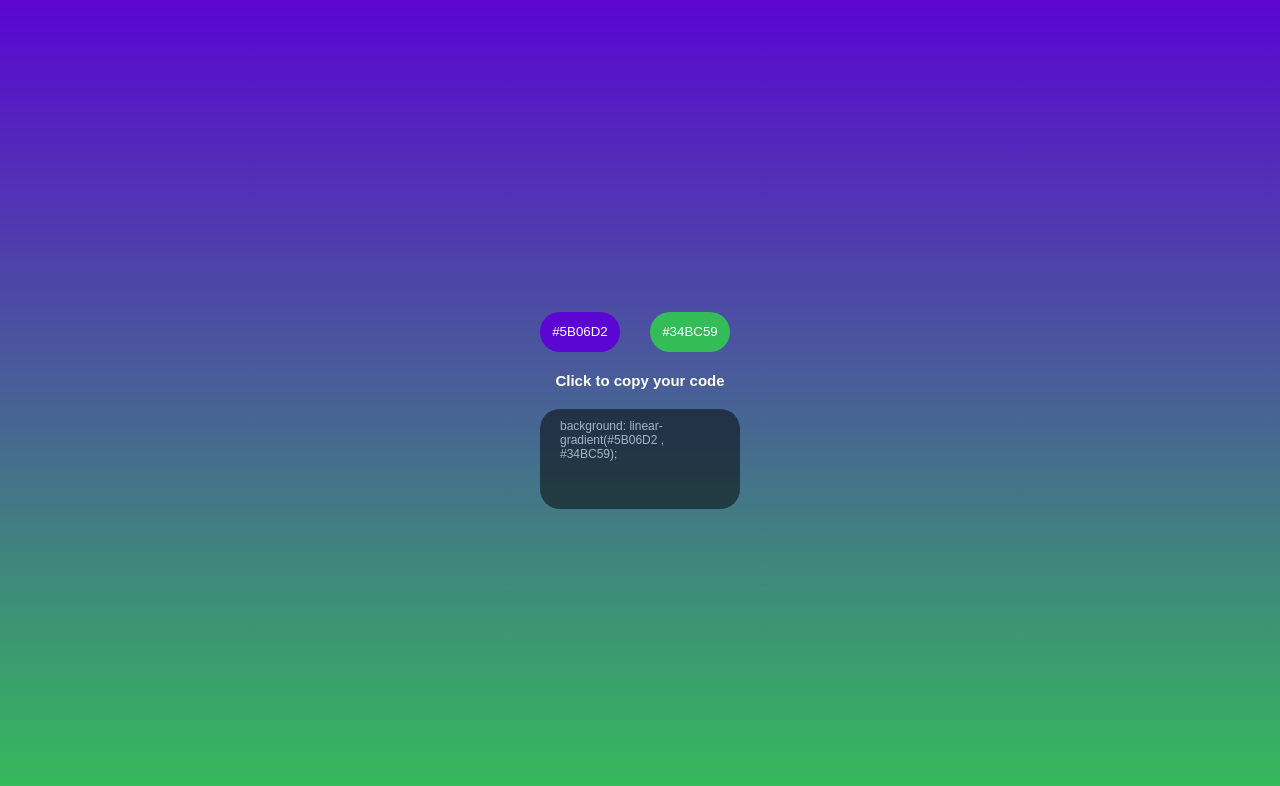
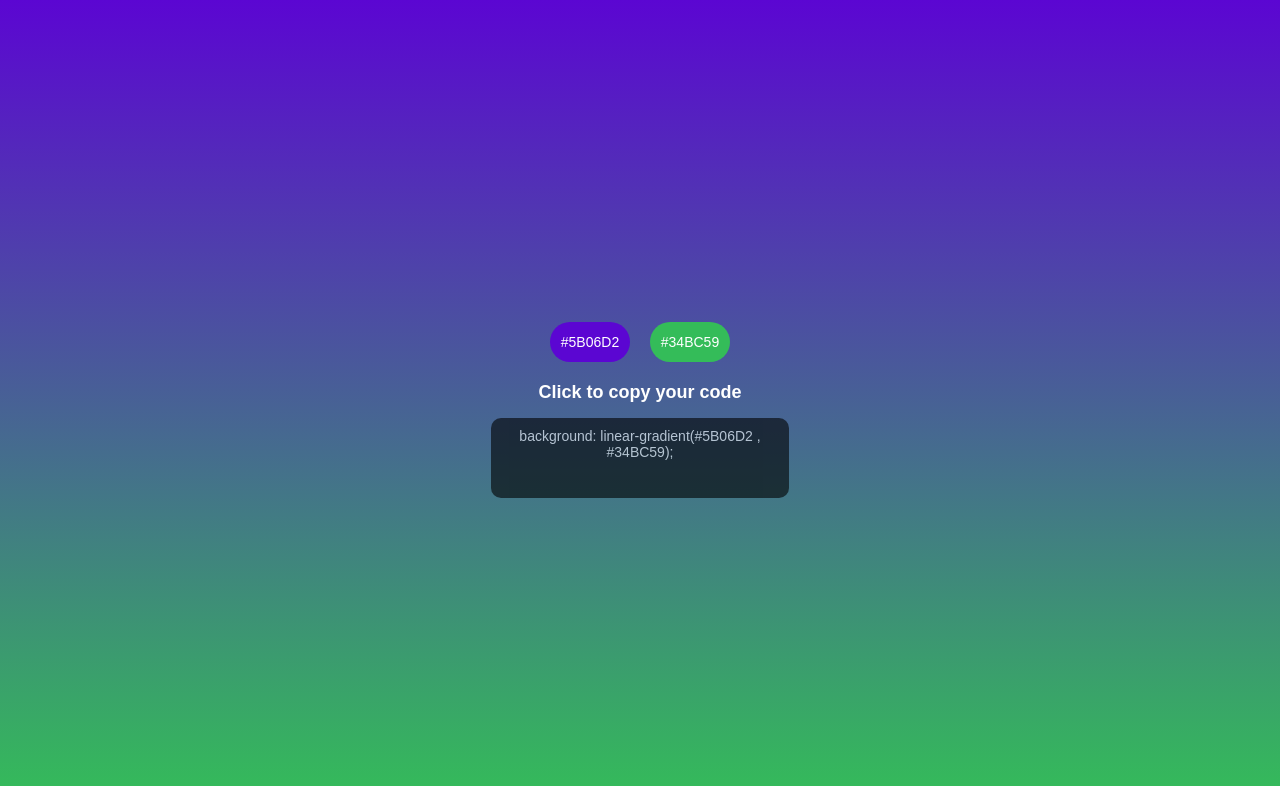
Before and after one commit to Piyushkumar2009/Linear-gradient-generator, a plain HTML site: page index.html in a window 1280 px wide. Drawn offline with Linux system fonts and the light colour scheme.

Commit message:
Update style.css

```diff
--- a/style.css
+++ b/style.css
@@ -1,68 +1,357 @@
-
-
-
-*{
+/* Global Styles */
+* {
   margin: 0;
   padding: 0;
   box-sizing: border-box;
-  font-family: "Poppins",sans-serif;
+  font-family: "Poppins", sans-serif;
   color: #fff;
 }
-html{
+
+html {
   font-size: 62.5%;
 }
-body{
+
+body {
   width: 100vw;
   height: 100vh;
   display: flex;
   justify-content: center;
   align-items: center;
-  background: linear-gradient(#5B06D2,#34BC59);
-}
-
-section{
-  width: 20rem;
-}
-
-h2{
+  background: linear-gradient(#5B06D2, #34BC59);
   text-align: center;
 }
 
-.box{
+/* Main Container */
+.container {
+  width: 25rem;
+  padding: 2rem;
+  background: rgba(0, 0, 0, 0.6);
+  border-radius: 1rem;
+  box-shadow: 0px 4px 10px rgba(0, 0, 0, 0.3);
+}
+
+/* Buttons */
+.box {
   display: flex;
-  align-items: center;
-  gap: 3rem;
+  justify-content: center;
+  gap: 2rem;
   margin: 2rem 0;
 }
 
-#btn1 , #btn2 {
+#btn1, #btn2 {
   height: 4rem;
   width: 8rem;
   border-radius: 3rem;
   border: none;
-}
-.copy-box{
-  display: flex;
-  flex-direction: column;
-  gap: 2rem;
-  align-items: center;
-}
-.para{
-  font-size: 1.2rem;
-  background: #000;
-  opacity: 0.5;
-  height: 10rem;
-  border-radius: 2rem;
-  padding: 1rem 2rem;
-
+  cursor: pointer;
+  font-size: 1.4rem;
+  transition: transform 0.2s ease-in-out;
 }
 
-#btn1{
-  color: #fff;
+#btn1 {
   background: #5B06D2;
 }
 
-#btn2{
-  color: #fff;
+#btn2 {
   background: #34BC59;
 }
+
+#btn1:hover, #btn2:hover {
+  transform: scale(1.1);
+}
+
+/* Copy Box */
+.copy-box {
+  display: flex;
+  flex-direction: column;
+  gap: 1.5rem;
+  align-items: center;
+}
+
+h2 {
+  font-size: 1.8rem;
+}
+
+.para {
+  font-size: 1.4rem;
+  background: #000;
+  opacity: 0.6;
+  height: 8rem;
+  width: 90%;
+  border-radius: 1rem;
+  padding: 1rem;
+  overflow: auto;
+  cursor: pointer;
+  transition: opacity 0.3s ease-in-out;
+}
+
+.para:hover {
+  opacity: 0.8;
+}/* Global Styles */
+* {
+  margin: 0;
+  padding: 0;
+  box-sizing: border-box;
+  font-family: "Poppins", sans-serif;
+  color: #fff;
+}
+
+html {
+  font-size: 62.5%;
+}
+
+body {
+  width: 100vw;
+  height: 100vh;
+  display: flex;
+  justify-content: center;
+  align-items: center;
+  background: linear-gradient(#5B06D2, #34BC59);
+  text-align: center;
+}
+
+/* Main Container */
+.container {
+  width: 25rem;
+  padding: 2rem;
+  background: rgba(0, 0, 0, 0.6);
+  border-radius: 1rem;
+  box-shadow: 0px 4px 10px rgba(0, 0, 0, 0.3);
+}
+
+/* Buttons */
+.box {
+  display: flex;
+  justify-content: center;
+  gap: 2rem;
+  margin: 2rem 0;
+}
+
+#btn1, #btn2 {
+  height: 4rem;
+  width: 8rem;
+  border-radius: 3rem;
+  border: none;
+  cursor: pointer;
+  font-size: 1.4rem;
+  transition: transform 0.2s ease-in-out;
+}
+
+#btn1 {
+  background: #5B06D2;
+}
+
+#btn2 {
+  background: #34BC59;
+}
+
+#btn1:hover, #btn2:hover {
+  transform: scale(1.1);
+}
+
+/* Copy Box */
+.copy-box {
+  display: flex;
+  flex-direction: column;
+  gap: 1.5rem;
+  align-items: center;
+}
+
+h2 {
+  font-size: 1.8rem;
+}
+
+.para {
+  font-size: 1.4rem;
+  background: #000;
+  opacity: 0.6;
+  height: 8rem;
+  width: 90%;
+  border-radius: 1rem;
+  padding: 1rem;
+  overflow: auto;
+  cursor: pointer;
+  transition: opacity 0.3s ease-in-out;
+}
+
+.para:hover {
+  opacity: 0.8;
+  }/* Global Styles */
+* {
+  margin: 0;
+  padding: 0;
+  box-sizing: border-box;
+  font-family: "Poppins", sans-serif;
+  color: #fff;
+}
+
+html {
+  font-size: 62.5%;
+}
+
+body {
+  width: 100vw;
+  height: 100vh;
+  display: flex;
+  justify-content: center;
+  align-items: center;
+  background: linear-gradient(#5B06D2, #34BC59);
+  text-align: center;
+}
+
+/* Main Container */
+.container {
+  width: 25rem;
+  padding: 2rem;
+  background: rgba(0, 0, 0, 0.6);
+  border-radius: 1rem;
+  box-shadow: 0px 4px 10px rgba(0, 0, 0, 0.3);
+}
+
+/* Buttons */
+.box {
+  display: flex;
+  justify-content: center;
+  gap: 2rem;
+  margin: 2rem 0;
+}
+
+#btn1, #btn2 {
+  height: 4rem;
+  width: 8rem;
+  border-radius: 3rem;
+  border: none;
+  cursor: pointer;
+  font-size: 1.4rem;
+  transition: transform 0.2s ease-in-out;
+}
+
+#btn1 {
+  background: #5B06D2;
+}
+
+#btn2 {
+  background: #34BC59;
+}
+
+#btn1:hover, #btn2:hover {
+  transform: scale(1.1);
+}
+
+/* Copy Box */
+.copy-box {
+  display: flex;
+  flex-direction: column;
+  gap: 1.5rem;
+  align-items: center;
+}
+
+h2 {
+  font-size: 1.8rem;
+}
+
+.para {
+  font-size: 1.4rem;
+  background: #000;
+  opacity: 0.6;
+  height: 8rem;
+  width: 90%;
+  border-radius: 1rem;
+  padding: 1rem;
+  overflow: auto;
+  cursor: pointer;
+  transition: opacity 0.3s ease-in-out;
+}
+
+.para:hover {
+  opacity: 0.8;
+}/* Global Styles */
+* {
+  margin: 0;
+  padding: 0;
+  box-sizing: border-box;
+  font-family: "Poppins", sans-serif;
+  color: #fff;
+}
+
+html {
+  font-size: 62.5%;
+}
+
+body {
+  width: 100vw;
+  height: 100vh;
+  display: flex;
+  justify-content: center;
+  align-items: center;
+  background: linear-gradient(#5B06D2, #34BC59);
+  text-align: center;
+}
+
+/* Main Container */
+.container {
+  width: 25rem;
+  padding: 2rem;
+  background: rgba(0, 0, 0, 0.6);
+  border-radius: 1rem;
+  box-shadow: 0px 4px 10px rgba(0, 0, 0, 0.3);
+}
+
+/* Buttons */
+.box {
+  display: flex;
+  justify-content: center;
+  gap: 2rem;
+  margin: 2rem 0;
+}
+
+#btn1, #btn2 {
+  height: 4rem;
+  width: 8rem;
+  border-radius: 3rem;
+  border: none;
+  cursor: pointer;
+  font-size: 1.4rem;
+  transition: transform 0.2s ease-in-out;
+}
+
+#btn1 {
+  background: #5B06D2;
+}
+
+#btn2 {
+  background: #34BC59;
+}
+
+#btn1:hover, #btn2:hover {
+  transform: scale(1.1);
+}
+
+/* Copy Box */
+.copy-box {
+  display: flex;
+  flex-direction: column;
+  gap: 1.5rem;
+  align-items: center;
+}
+
+h2 {
+  font-size: 1.8rem;
+}
+
+.para {
+  font-size: 1.4rem;
+  background: #000;
+  opacity: 0.6;
+  height: 8rem;
+  width: 90%;
+  border-radius: 1rem;
+  padding: 1rem;
+  overflow: auto;
+  cursor: pointer;
+  transition: opacity 0.3s ease-in-out;
+}
+
+.para:hover {
+  opacity: 0.8;
+  }
```
